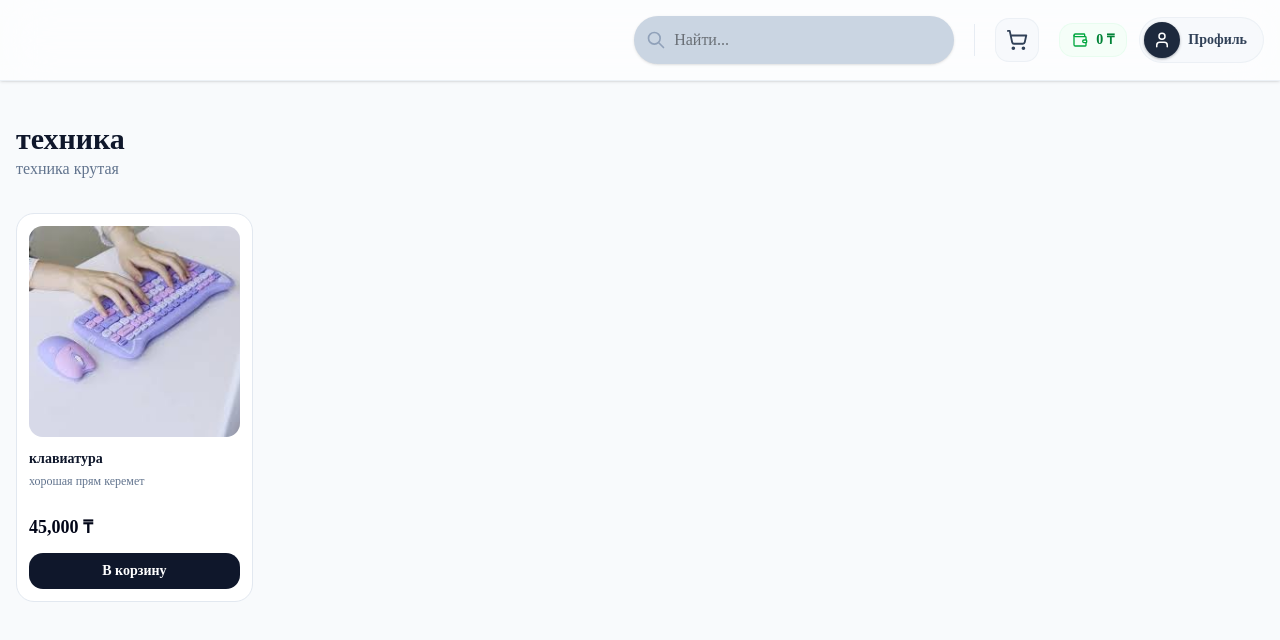
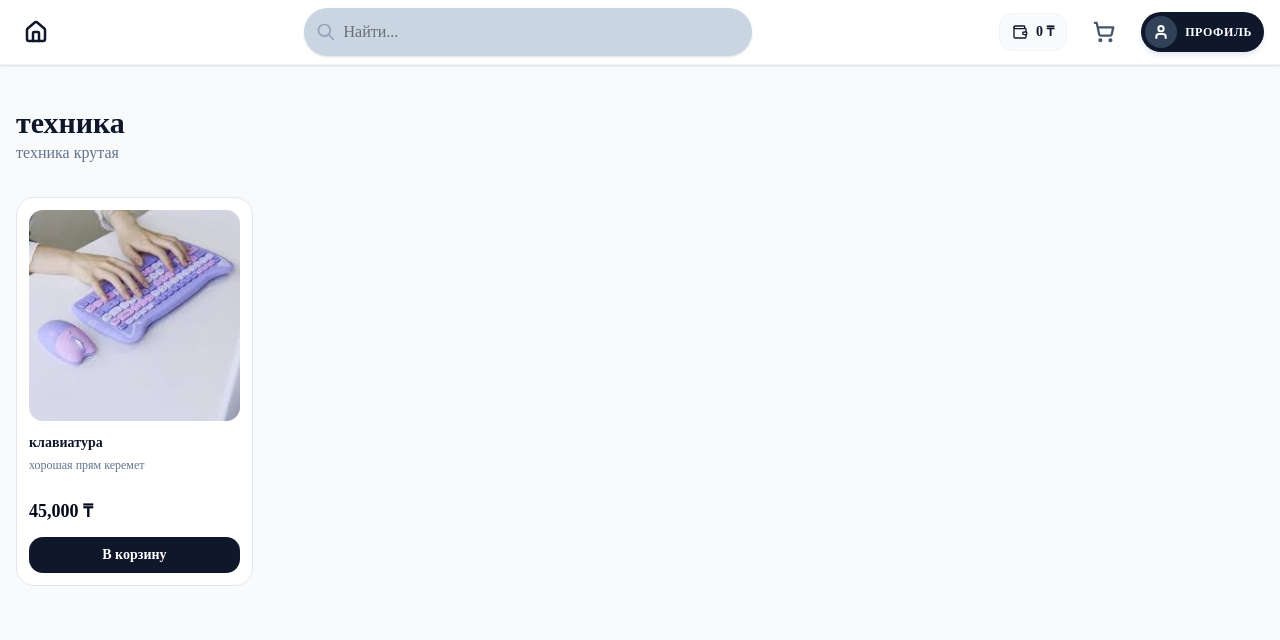
Before and after one commit to romantikel001-sketch/romantikel001-sketch-netx-nest-js-project, a Next.js app: page /home in a window 1280 px wide. Shown: the top 640 px of the page. Built offline with nearby package versions, Linux system fonts and the light colour scheme; no server answers; the database is empty.

Commit message:
header good

```diff
--- a/components/home/layout/header/Header.tsx
+++ b/components/home/layout/header/Header.tsx
@@ -1,7 +1,7 @@
 import Link from "next/link";
 import SearchBar from "@/components/home/SearchBar";
 import prisma from "@/lib/prisma";
-import { ShoppingCart, User as UserIcon, Wallet } from "lucide-react";
+import { ShoppingCart, User as UserIcon, Wallet, Home } from "lucide-react";
 
 export default async function Header() {
   const userId = "test-user-id";
@@ -24,56 +24,58 @@ export default async function Header() {
   }
 
   return (
-    <header className="sticky top-0 z-50 bg-white/60 backdrop-blur-xl border-b border-slate-200/60 shadow-sm">
-      <div className="max-w-[1400px] mx-auto px-4 h-20 flex items-center justify-between gap-6">
+    <header className="sticky top-0 z-50 bg-white border-b border-slate-100 shadow-sm">
+      <div className="max-w-[1400px] mx-auto px-4 h-16 flex items-center justify-between gap-4">
 
-        <div className="flex items-center justify-end gap-3 sm:gap-5 flex-1">
+        <div className="flex items-center">
+          <Link href="/home" className="text-slate-900 hover:text-black transition-all p-2 hover:bg-slate-100 rounded-xl">
+            <Home size={24} strokeWidth={2.5} />
+          </Link>
+        </div>
 
-          <div className="hidden md:block w-full max-w-xs">
+        <div className="flex-1 max-w-md hidden md:block">
           <SearchBar />
         </div>
 
-          <div className="h-8 w-px bg-slate-200/80 hidden md:block"></div>
+        <div className="flex items-center gap-2 sm:gap-4">
 
+          {isLoggedIn ? (
+            <>
+              <div className="hidden sm:flex items-center gap-2 bg-slate-50 px-3 py-2 rounded-xl border border-slate-100">
+                <Wallet size={16} className="text-slate-900" />
+                <p className="text-sm font-black text-slate-900">{user?.balance || 0} ₸</p>
+              </div>
               <Link
                 href="/home/cart"
-            className="relative p-2.5 bg-slate-100/50 hover:bg-slate-200/80 rounded-xl text-slate-700 hover:text-slate-900 transition-all border border-slate-200/50 group"
+                className="relative p-2.5 text-slate-600 hover:text-slate-950 transition-all group"
               >
-            <ShoppingCart size={22} className="group-hover:scale-110 transition-transform" />
+                <ShoppingCart size={22} strokeWidth={2.5} className="group-hover:scale-110 transition-transform" />
                 {cartCount > 0 && (
-              <span className="absolute -top-1.5 -right-1.5 bg-slate-900 text-white text-[10px] font-black px-1.5 py-0.5 rounded-full shadow-md shadow-slate-900/30">
+                  <span className="absolute top-1 right-1 bg-slate-900 text-white text-[10px] font-black min-w-[18px] h-[18px] flex items-center justify-center rounded-full border-2 border-white">
                     {cartCount}
                   </span>
                 )}
               </Link>
-
-          {isLoggedIn ? (
-            <div className="flex items-center gap-3">
-              <div className="hidden lg:flex items-center gap-2 bg-green-50/60 px-3 py-1.5 rounded-xl border border-green-100/50">
-                <Wallet size={16} className="text-green-600" />
-                <p className="text-sm font-bold text-green-700">{user?.balance || 0} ₸</p>
-              </div>
-
               <Link
                 href="/home/profile"
-                className="flex items-center gap-2 p-1 pr-4 bg-slate-100/50 hover:bg-slate-200/80 rounded-full border border-slate-200/50 transition-all group"
+                className="flex items-center gap-2 p-1 pr-3 bg-slate-900 hover:bg-black rounded-full transition-all group shadow-md shadow-slate-200"
               >
                 {user?.image ? (
-                  <img src={user.image} alt="Avatar" className="w-9 h-9 rounded-full object-cover border-2 border-white shadow-sm" />
+                  <img src={user.image} alt="Avatar" className="w-8 h-8 rounded-full object-cover border border-slate-700" />
                 ) : (
-                  <div className="w-9 h-9 bg-slate-800 rounded-full flex items-center justify-center text-white shadow-sm shadow-slate-900/30">
-                    <UserIcon size={18} />
+                  <div className="w-8 h-8 bg-slate-700 rounded-full flex items-center justify-center text-white">
+                    <UserIcon size={16} strokeWidth={3} />
                   </div>
                 )}
-                <span className="text-sm font-bold text-slate-700 hidden sm:block group-hover:text-slate-900 transition-colors">
+                <span className="text-xs font-black uppercase tracking-wider text-white hidden md:block">
                   Профиль
                 </span>
               </Link>
-            </div>
+            </>
           ) : (
             <Link
               href="/login"
-              className="px-5 py-2.5 bg-slate-900 hover:bg-slate-800 text-white text-sm font-bold rounded-xl transition-all shadow-md shadow-slate-900/20 active:scale-95"
+              className="px-6 py-2.5 bg-slate-900 hover:bg-black text-white text-xs font-black uppercase tracking-widest rounded-xl transition-all"
             >
               Войти
             </Link>
```
Lines whose indentation alone changed are shown as unchanged.
